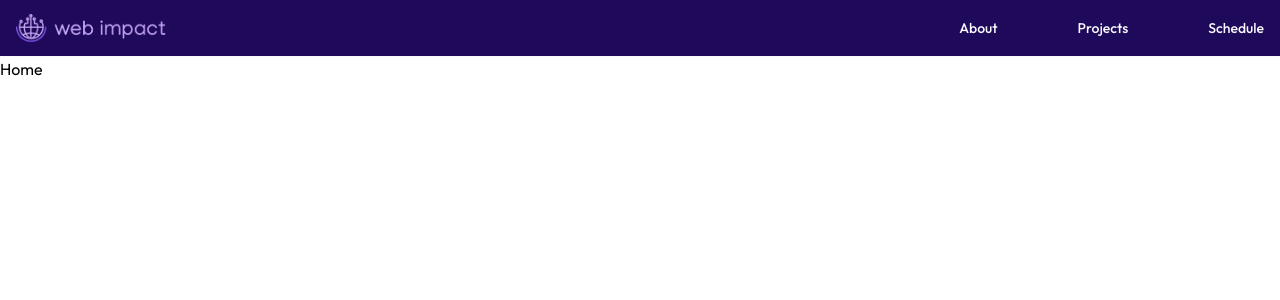
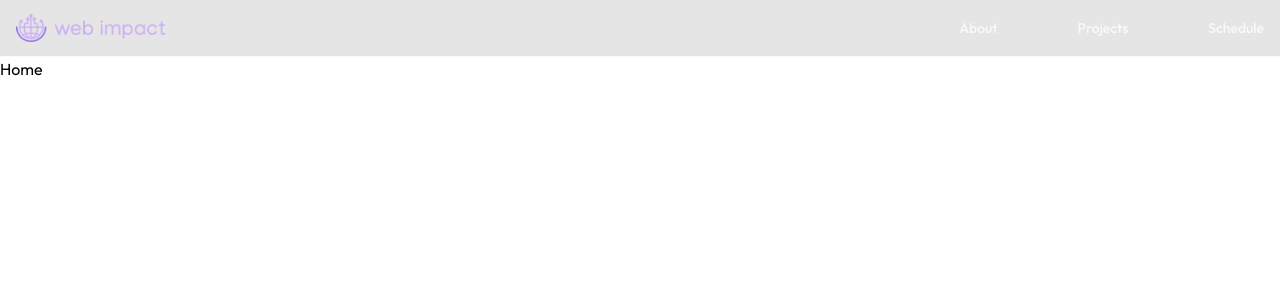
Before and after one commit to webimpactuw/club-website, a Next.js app: page / in a window 1280 px wide. Shown: the top 300 px of the page. Built offline with nearby package versions, Linux system fonts and the light colour scheme.

Commit message:
Changed navbar color

```diff
--- a/app/components/Navbar.js
+++ b/app/components/Navbar.js
@@ -18,7 +18,7 @@ const navigationData = [
 
 export default function Navbar() {
   return (
-    <nav className="border-b border-gray-800 sticky top-0 bg-dark-purple text-light-text z-10">
+    <nav className="border-b border-gray-800 sticky top-0 bg-gray text-light-text z-10">
       <div className="h-14 max-w-7xl p-4 mx-auto flex items-center justify-between">
         <Link href="/" className="font-medium text-lg md:hover:underline">
           <Image
--- a/tailwind.config.js
+++ b/tailwind.config.js
@@ -10,7 +10,8 @@ module.exports = {
       'primary': '#8555EF',
       'secondary': '#6A39EC',
       'light-text': '#F9F8FC',
-      'dark-purple': '#1E095B'
+      'dark-purple': '#1E095B',
+      'gray': '#E5E5E5',
     },
     extend: {},
   },
```
